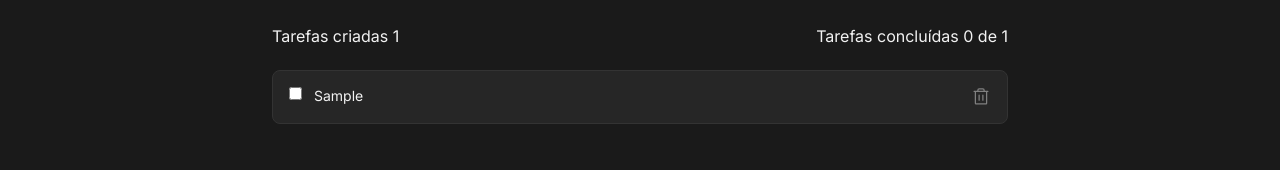
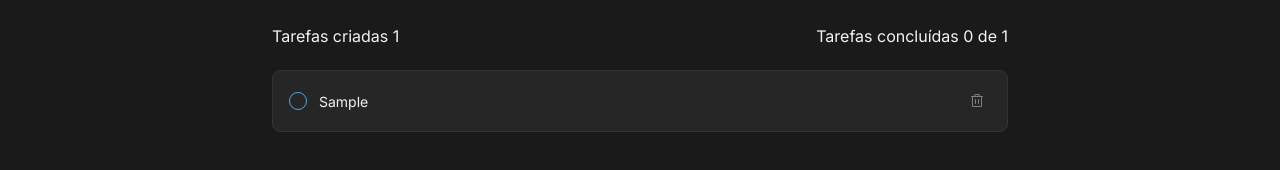
Before and after one commit to karmodaniel/todo-list-react, a React (Vite) app: page / in a window 1280 px wide. Both pictures are taken after typing "Sample" into the empty fields and a click on the button "Criar". Shown: the part 266-436 px from the top of the page. Built offline with nearby package versions, Linux system fonts and the light colour scheme; the HTML template or start-up script is replaced by a standard one.

Commit message:
refactor: :recycle: Add new checkbox style

```diff
--- a/src/components/Task.module.css
+++ b/src/components/Task.module.css
@@ -1,6 +1,6 @@
 .task {
   display: flex;
-  align-items: flex-start;
+  align-items: center;
   justify-content: space-between;
   gap: 0.75rem;
   padding: 16px;
@@ -10,11 +10,48 @@
   border-radius: 8px;
 }
 
-.task p {
+.paragraphWrapper {
   flex: 1;
-  overflow-y: hidden;
+  overflow: hidden;
   max-height: 40px;
   font-size: 0.875rem;
+}
+
+.task input[type="checkbox"] {
+  display: none;
+}
+
+.task .checkbox {
+  border-radius: 100%;
+  height: 1.125rem;
+  width: 1.125rem;
+  color: var(--gray-100);
+  display: flex;
+  align-items: center;
+  justify-content: center;
+  cursor: pointer;
+
+  transition: background-color 0.4s;
+}
+
+.task .checkboxUnchecked {
+  background-color: transparent;
+  border: 1px solid var(--blue);
+}
+
+.task .checkboxUnchecked:hover {
+  background-color: transparent;
+  border: 1px solid var(--blue-dark);
+}
+
+.task .checkboxChecked {
+  background-color: var(--purple-dark);
+  border: none;
+}
+
+.task .checkboxChecked:hover {
+  background-color: var(--purple);
+  border: none;
 }
 
 .task .contentEnabled {
@@ -32,10 +69,12 @@
   border: none;
   color: var(--gray-300);
   line-height: 0;
-  cursor: pointer;
-  border-radius: 2px;
+  border-radius: 4px;
+  padding: 0.375rem;
 }
 
 .task .delete:hover {
   color: var(--danger);
+  background: var(--gray-300);
+  cursor: pointer;
 }
--- a/src/components/Task.tsx
+++ b/src/components/Task.tsx
@@ -1,4 +1,4 @@
-import { Trash } from '@phosphor-icons/react'
+import { Trash, Check } from '@phosphor-icons/react'
 
 import { ITodo } from '../shared/interface/todo';
 import styles from './Task.module.css'
@@ -11,6 +11,10 @@ interface TaskProps {
 
 export function Task({ todo, onHandleCompleteTask, onHandleDeleteTask }: Readonly<TaskProps>) {
 
+  const checkboxToggleStyle = todo.completed ? styles.checkboxChecked : styles.checkboxUnchecked;
+  const paragraphToggleStyle = !todo.completed ? styles.contentEnabled : styles.contentDisabled;
+  const checkBoxId = `checkbox${todo.id}`;
+
   function handleCompleteTask(): void {
     onHandleCompleteTask(todo.id);
   }
@@ -21,14 +25,19 @@ export function Task({ todo, onHandleCompleteTask, onHandleDeleteTask }: Readonl
 
   return (
     <div className={styles.task}>
-      <input onChange={handleCompleteTask} type="checkbox" />
+      <input onChange={handleCompleteTask} checked={todo.completed} type="checkbox" id={checkBoxId} />
+      <label htmlFor={checkBoxId} className={`${styles.checkbox} ${checkboxToggleStyle}`}>
+        { todo.completed && <Check size={12} />}
+      </label>
 
-      <p className={!todo.completed ? styles.contentEnabled : styles.contentDisabled}>
-        {todo.message}
-      </p>
+      <div className={styles.paragraphWrapper}>
+        <p className={paragraphToggleStyle}>
+          {todo.message}
+        </p>
+      </div>
 
       <button onClick={handleDeleteTask} className={styles.delete}>
-        <Trash size={20} />
+        <Trash size={16} />
       </button>
     </div>
   );
```
